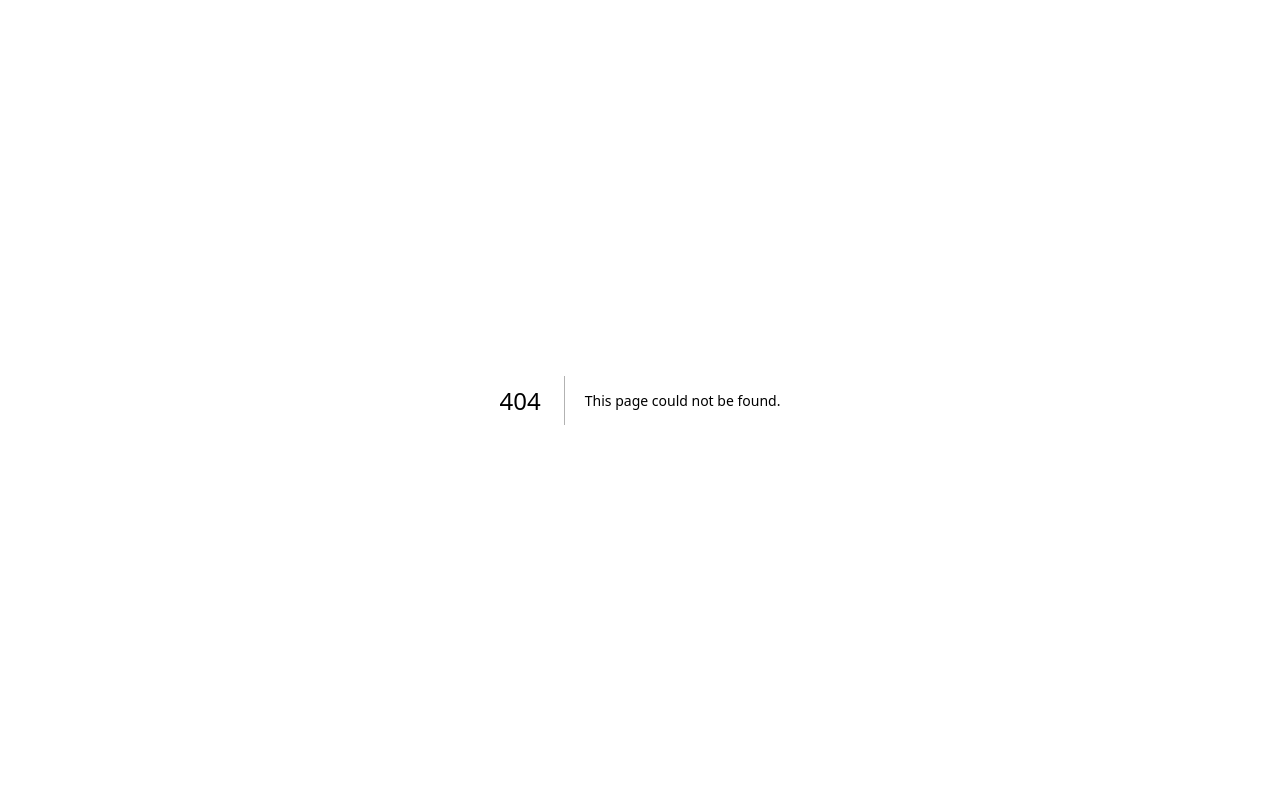
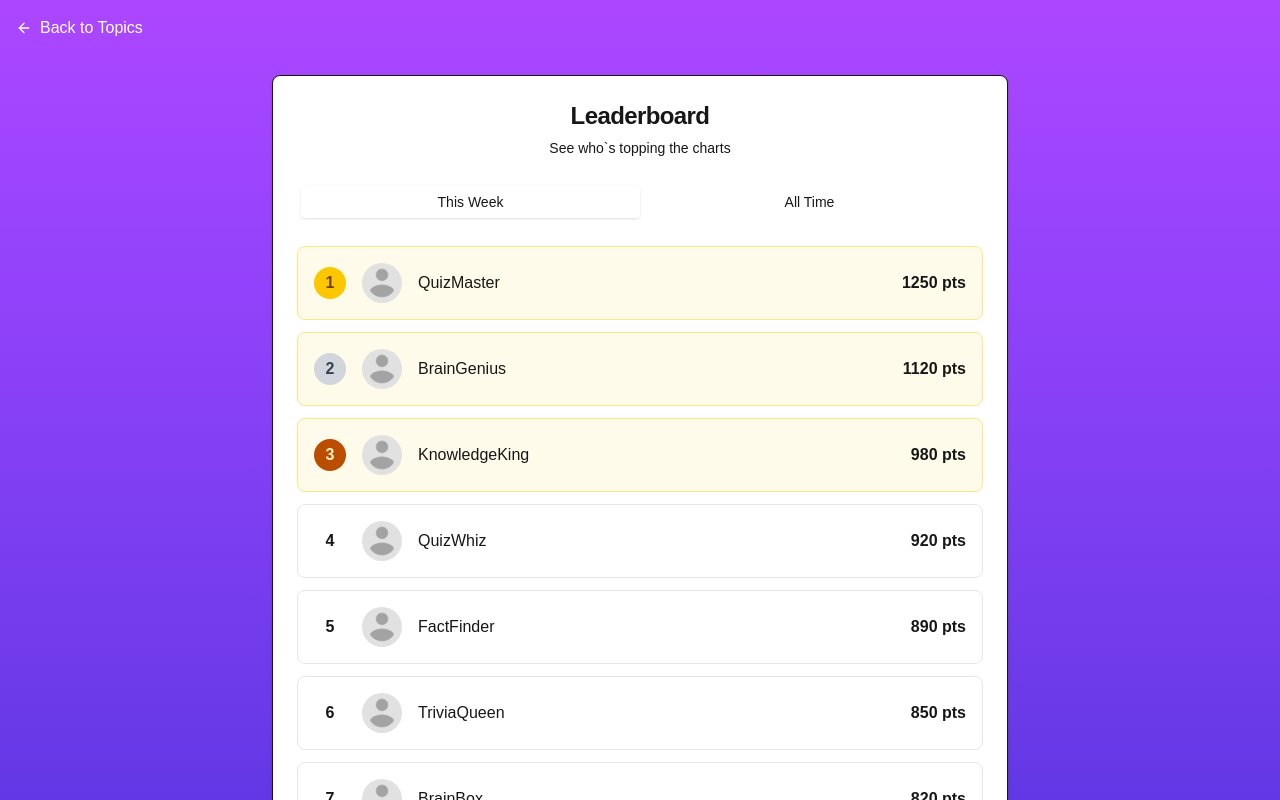
Before and after one commit to facubarneche/triviando-frontend, a Next.js app: page /leaderboard in a window 1280 px wide. Before the commit this address had no page. Shown: the top 800 px of the page. Built offline with nearby package versions, Linux system fonts and the light colour scheme.

Commit message:
[FEATURE] Implementacion vista ranking

```diff
--- /dev/null
+++ b/src/app/(pages)/leaderboard/page.tsx
@@ -0,0 +1,96 @@
+import Link from 'next/link';
+import { ArrowLeft } from 'lucide-react';
+import { Avatar, AvatarFallback, AvatarImage } from '@/app/components/ui/avatar';
+import { Tabs, TabsContent, TabsList, TabsTrigger } from '@/app/components/ui/tabs';
+import {
+  Card,
+  CardContent,
+  CardDescription,
+  CardHeader,
+  CardTitle,
+} from '@/app/components/ui/card';
+import { leaderboardDataMock } from './utils/mocks';
+
+export default function Leaderboard() {
+  return (
+    <div className="min-h-screen bg-gradient-to-b from-purple-500 to-indigo-700">
+      <header className="p-4">
+        <Link href="/topics" className="inline-flex items-center text-white hover:underline">
+          <ArrowLeft className="mr-2 h-4 w-4" />
+          Back to Topics
+        </Link>
+      </header>
+
+      <main className="p-4 max-w-3xl mx-auto">
+        <Card className="bg-white">
+          <CardHeader>
+            <CardTitle className="text-2xl text-center">Leaderboard</CardTitle>
+            <CardDescription className="text-center">See who`s topping the charts</CardDescription>
+          </CardHeader>
+          <CardContent>
+            <Tabs defaultValue="weekly">
+              <TabsList className="grid w-full grid-cols-2 mb-6">
+                <TabsTrigger value="weekly">This Week</TabsTrigger>
+                <TabsTrigger value="allTime">All Time</TabsTrigger>
+              </TabsList>
+
+              <TabsContent value="weekly">
+                <LeaderboardTable data={leaderboardDataMock.weekly} />
+              </TabsContent>
+
+              <TabsContent value="allTime">
+                <LeaderboardTable data={leaderboardDataMock.allTime} />
+              </TabsContent>
+            </Tabs>
+          </CardContent>
+        </Card>
+      </main>
+    </div>
+  );
+}
+
+//TODO: Tipar
+// eslint-disable-next-line @typescript-eslint/no-explicit-any
+function LeaderboardTable({ data }: { data: any[] }) {
+  return (
+    <div className="space-y-3">
+      {data.map((user, index) => (
+        <div
+          key={index}
+          className={`flex items-center p-4 rounded-lg ${
+            user.rank <= 3
+              ? 'bg-amber-50 border border-amber-200'
+              : 'bg-card border border-gray-200'
+          }`}
+        >
+          <div className="flex items-center gap-4 flex-1">
+            <div
+              className={`w-8 h-8 rounded-full flex items-center justify-center font-bold ${
+                user.rank === 1
+                  ? 'bg-yellow-400 text-yellow-900'
+                  : user.rank === 2
+                  ? 'bg-gray-300 text-gray-700'
+                  : user.rank === 3
+                  ? 'bg-amber-700 text-amber-100'
+                  : 'bg-muted text-muted-foreground'
+              }`}
+            >
+              {user.rank}
+            </div>
+
+            <Avatar>
+              <AvatarImage src={user.avatar} alt={user.username} />
+              <AvatarFallback>{user.username.substring(0, 2).toUpperCase()}</AvatarFallback>
+            </Avatar>
+
+            <div>
+              <p className="font-medium">{user.username}</p>
+            </div>
+          </div>
+
+          <div className="font-bold">{user.score} pts</div>
+        </div>
+      ))}
+    </div>
+  );
+}
--- /dev/null
+++ b/src/app/(pages)/leaderboard/utils/mocks.ts
@@ -0,0 +1,26 @@
+export const leaderboardDataMock = {
+  weekly: [
+    { rank: 1, username: 'QuizMaster', score: 1250, avatar: '/placeholder-user.jpg' },
+    { rank: 2, username: 'BrainGenius', score: 1120, avatar: '/placeholder-user.jpg' },
+    { rank: 3, username: 'KnowledgeKing', score: 980, avatar: '/placeholder-user.jpg' },
+    { rank: 4, username: 'QuizWhiz', score: 920, avatar: '/placeholder-user.jpg' },
+    { rank: 5, username: 'FactFinder', score: 890, avatar: '/placeholder-user.jpg' },
+    { rank: 6, username: 'TriviaQueen', score: 850, avatar: '/placeholder-user.jpg' },
+    { rank: 7, username: 'BrainBox', score: 820, avatar: '/placeholder-user.jpg' },
+    { rank: 8, username: 'QuizNinja', score: 780, avatar: '/placeholder-user.jpg' },
+    { rank: 9, username: 'BrainWave', score: 750, avatar: '/placeholder-user.jpg' },
+    { rank: 10, username: 'QuizChampion', score: 720, avatar: '/placeholder-user.jpg' },
+  ],
+  allTime: [
+    { rank: 1, username: 'QuizLegend', score: 15250, avatar: '/placeholder-user.jpg' },
+    { rank: 2, username: 'MindMaster', score: 14120, avatar: '/placeholder-user.jpg' },
+    { rank: 3, username: 'BrainiacPro', score: 13980, avatar: '/placeholder-user.jpg' },
+    { rank: 4, username: 'QuizGenius', score: 12920, avatar: '/placeholder-user.jpg' },
+    { rank: 5, username: 'KnowledgeGuru', score: 11890, avatar: '/placeholder-user.jpg' },
+    { rank: 6, username: 'FactMaster', score: 10850, avatar: '/placeholder-user.jpg' },
+    { rank: 7, username: 'QuizWizard', score: 9820, avatar: '/placeholder-user.jpg' },
+    { rank: 8, username: 'BrainChamp', score: 8780, avatar: '/placeholder-user.jpg' },
+    { rank: 9, username: 'TriviaKing', score: 7750, avatar: '/placeholder-user.jpg' },
+    { rank: 10, username: 'QuizPro', score: 6720, avatar: '/placeholder-user.jpg' },
+  ],
+};
--- /dev/null
+++ b/src/app/components/ui/tabs.tsx
@@ -0,0 +1,55 @@
+'use client';
+
+import * as React from 'react';
+import * as TabsPrimitive from '@radix-ui/react-tabs';
+
+import { cn } from '@/app/lib/utils';
+
+const Tabs = TabsPrimitive.Root;
+
+const TabsList = React.forwardRef<
+  React.ComponentRef<typeof TabsPrimitive.List>,
+  React.ComponentPropsWithoutRef<typeof TabsPrimitive.List>
+>(({ className, ...props }, ref) => (
+  <TabsPrimitive.List
+    ref={ref}
+    className={cn(
+      'inline-flex h-10 items-center justify-center rounded-md bg-muted p-1 text-muted-foreground',
+      className,
+    )}
+    {...props}
+  />
+));
+TabsList.displayName = TabsPrimitive.List.displayName;
+
+const TabsTrigger = React.forwardRef<
+  React.ComponentRef<typeof TabsPrimitive.Trigger>,
+  React.ComponentPropsWithoutRef<typeof TabsPrimitive.Trigger>
+>(({ className, ...props }, ref) => (
+  <TabsPrimitive.Trigger
+    ref={ref}
+    className={cn(
+      'inline-flex items-center justify-center whitespace-nowrap rounded-sm px-3 py-1.5 text-sm font-medium ring-offset-background transition-all focus-visible:outline-none focus-visible:ring-2 focus-visible:ring-ring focus-visible:ring-offset-2 disabled:pointer-events-none disabled:opacity-50 data-[state=active]:bg-background data-[state=active]:text-foreground data-[state=active]:shadow-sm',
+      className,
+    )}
+    {...props}
+  />
+));
+TabsTrigger.displayName = TabsPrimitive.Trigger.displayName;
+
+const TabsContent = React.forwardRef<
+  React.ComponentRef<typeof TabsPrimitive.Content>,
+  React.ComponentPropsWithoutRef<typeof TabsPrimitive.Content>
+>(({ className, ...props }, ref) => (
+  <TabsPrimitive.Content
+    ref={ref}
+    className={cn(
+      'mt-2 ring-offset-background focus-visible:outline-none focus-visible:ring-2 focus-visible:ring-ring focus-visible:ring-offset-2',
+      className,
+    )}
+    {...props}
+  />
+));
+TabsContent.displayName = TabsPrimitive.Content.displayName;
+
+export { Tabs, TabsList, TabsTrigger, TabsContent };
```
